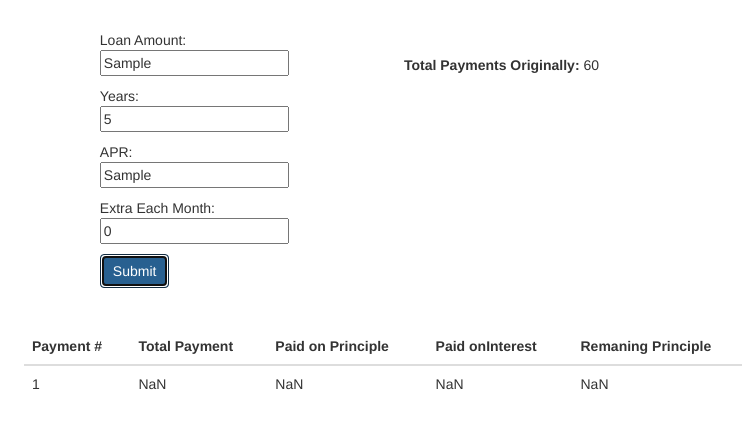
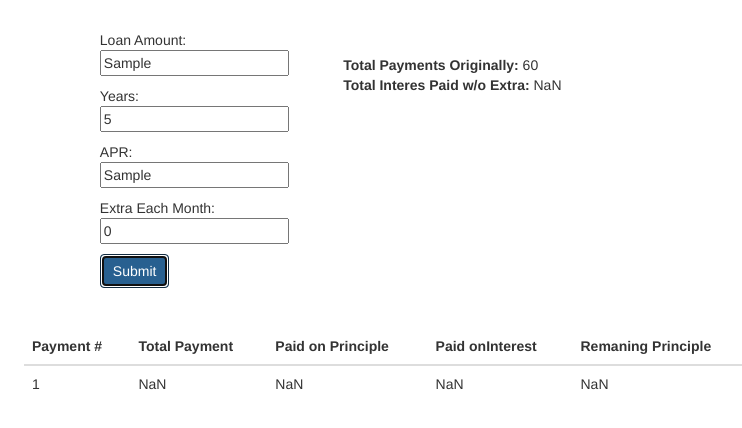
Before and after one commit to Pebbelzz/MortagagePaymentCalc, a plain HTML site: page index.html in a window 1280 px wide. Both pictures are taken after typing "Sample", "5", "Sample" into the empty fields and a click on the button "Submit". Shown: the whole page, without its empty margins (251-993 px from the left). Drawn offline with nearby package versions, Linux system fonts and the light colour scheme.

Commit message:
added function to keep original loan info for comparison when extra money is added

```diff
--- a/index.html
+++ b/index.html
@@ -28,7 +28,7 @@
 
       <div id="topInput" class="col-md-8 col-md-offset-2 col-sm-12">
 
-        <div id="loanInfo" class="col-md-5 col-md-offset-1 col-sm-12">
+        <div id="loanInfo" class="col-md-4 col-md-offset-1 col-sm-12">
             <p>
               <lable>Loan Amount:</lable>
               <br>
@@ -53,8 +53,9 @@
               <button id="loanCalcBtn" class="btn btn-primary" onclick="loanGrab();">Submit</button>
             </p>
         </div>
-        <div class="col-md-4" id="loanDetails">
-
+        <div class="col-md-5" id="loanDetails">
+          <div id="origInfo"></div>
+          <div id="extraInfo"></div>
         </div>
       </div>
 
--- a/js/main.js
+++ b/js/main.js
@@ -5,6 +5,7 @@ var months;
 var interest;
 var payment = 0;
 var extra;
+var totalInterest = 0;
 
 function loanGrab(){
     initialLoan = Number($('#loanAmount').val());
@@ -13,6 +14,8 @@ function loanGrab(){
     interest = $('#loanInterest').val();
     extra = $('#extraMoney').val();
     extra = Number(extra);
+    totalInterest = Number(totalInterest);
+    console.log("totalInterest at start of functions: ", totalInterest);
     $('#paymentsTable').find('tr:gt(0)').remove();
     payment = 0;
     calcPayment(initialLoan, months, interest);
@@ -28,11 +31,39 @@ function calcPayment(principle, numPayments, percent){
   var secondCalc = (monthlyRate * powerCalc)/(powerCalc - 1);
   var monthlyPayment = (principle * secondCalc).toFixed(2);
 
+  //function to get payment split with no extra money added
+  function untouchedLoan(){
+    var origPayments = numPayments;
+    var installment = 0;
+    var origPrinciple = principle;
+    var interestPerMonth = monthlyRate;
+    var interestOrigPaid;
+    var totalOrigInterest = 0;
+    var paidOrigPrinciple;
+      function calcOrig(){
+        installment = installment + 1;
+        interestOrigPaid = Number((origPrinciple * interestPerMonth).toFixed(2));
+        totalOrigInterest = (totalOrigInterest + interestOrigPaid);
+        paidOrigPrinciple = (monthlyPayment - interestOrigPaid).toFixed(2);
+        origPrinciple = (origPrinciple - paidOrigPrinciple).toFixed(2);
+        if(installment < origPayments && origPrinciple > 0){
+          calcOrig();
+        }
+      }
+    calcOrig();
+    $('#origInfo').html('<b>Total Payments Originally: </b>' +
+    origPayments +
+    '<p><b>Total Interes Paid w/o Extra: </b>' + totalOrigInterest);
+    }
+  untouchedLoan();
+
+
   //function calculates what is paid on the principle and
   //in interest each payment
   function calcSplit(monthlyPayment, monthlyRate, principle){
     payment = payment + 1;
-    var interestPaid = (principle * monthlyRate).toFixed(2);
+    var interestPaid = Number((principle * monthlyRate).toFixed(2));
+    totalInterest = totalInterest + interestPaid;
     paidOnPrinciple = (monthlyPayment - interestPaid + extra).toFixed(2);
     principle = (principle - paidOnPrinciple - extra).toFixed(2);
     $('#paymentsTable tr:last').after('<tr><td>' + payment +
@@ -47,17 +78,16 @@ function calcPayment(principle, numPayments, percent){
 
   };
 
-    function loanDetail(){
-      var paymentsSaved = numPayments - payment;
-      console.log("paymentsSaved: ", paymentsSaved);
-      $('#loanDetails').html('<b>Total Payments Originally: </b>' +
-      numPayments);
+  function loanDetail(){
+    var paymentsSaved = numPayments - payment;
+    console.log("totalInterest: final ", totalInterest);
 
-      if(extra !== 0){
-        $('#loanDetails').append('<p><b>Payments saved: </b>' +
-        paymentsSaved + '</p>');
-      }
+
+    if(extra !== 0){
+      $('#extraInfo').append('<p><b>Payments saved: </b>' +
+      paymentsSaved + '</p>');
     }
+  }
 
   calcSplit(monthlyPayment, monthlyRate, principle);
   loanDetail();
```
